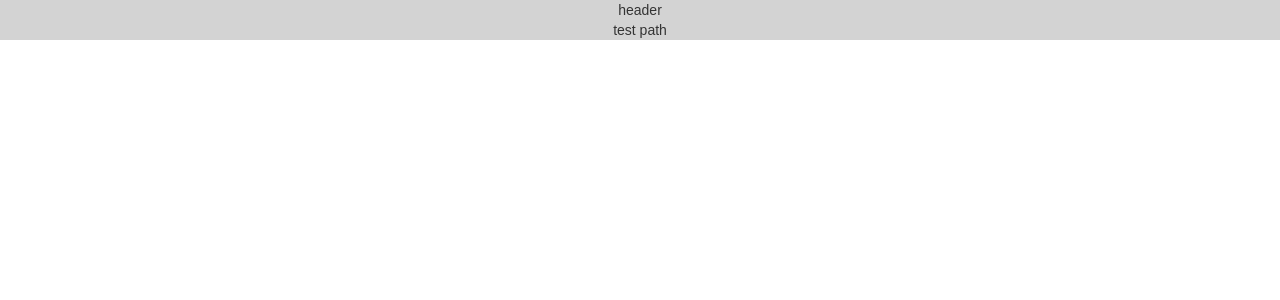
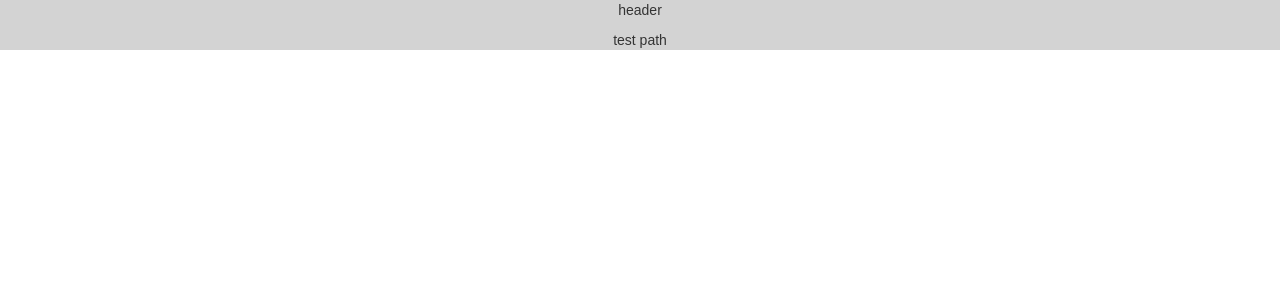
Before and after one commit to Abhay-Joshi-Git/create-react-app-emp-directory, a React (Create React App) app: page /test in a window 1280 px wide. Shown: the top 300 px of the page. Built offline with nearby package versions, Linux system fonts and the light colour scheme.

Commit message:
added bootstrap 4 css for utility classes

```diff
--- a/public/index.html
+++ b/public/index.html
@@ -7,6 +7,7 @@
     <link rel="manifest" href="%PUBLIC_URL%/manifest.json">
     <link rel="shortcut icon" href="%PUBLIC_URL%/favicon.ico">
     <title>Directory</title>
+    <link rel="stylesheet" href="https://maxcdn.bootstrapcdn.com/bootstrap/4.0.0/css/bootstrap.min.css" integrity="sha384-Gn5384xqQ1aoWXA+058RXPxPg6fy4IWvTNh0E263XmFcJlSAwiGgFAW/dAiS6JXm" crossorigin="anonymous">
     <script defer src="https://use.fontawesome.com/releases/v5.0.6/js/all.js"></script>
   </head>
   <body>
--- a/src/App/App.js
+++ b/src/App/App.js
@@ -6,7 +6,7 @@
 const App = () => (
   <div className="App">
     <Header />
-    <AppRoutes />
+    <AppRoutes className="my-3" />
   </div>
 );
 
```
Also changed, not shown: 2 other files (tests, documents, lock files or other folders).
